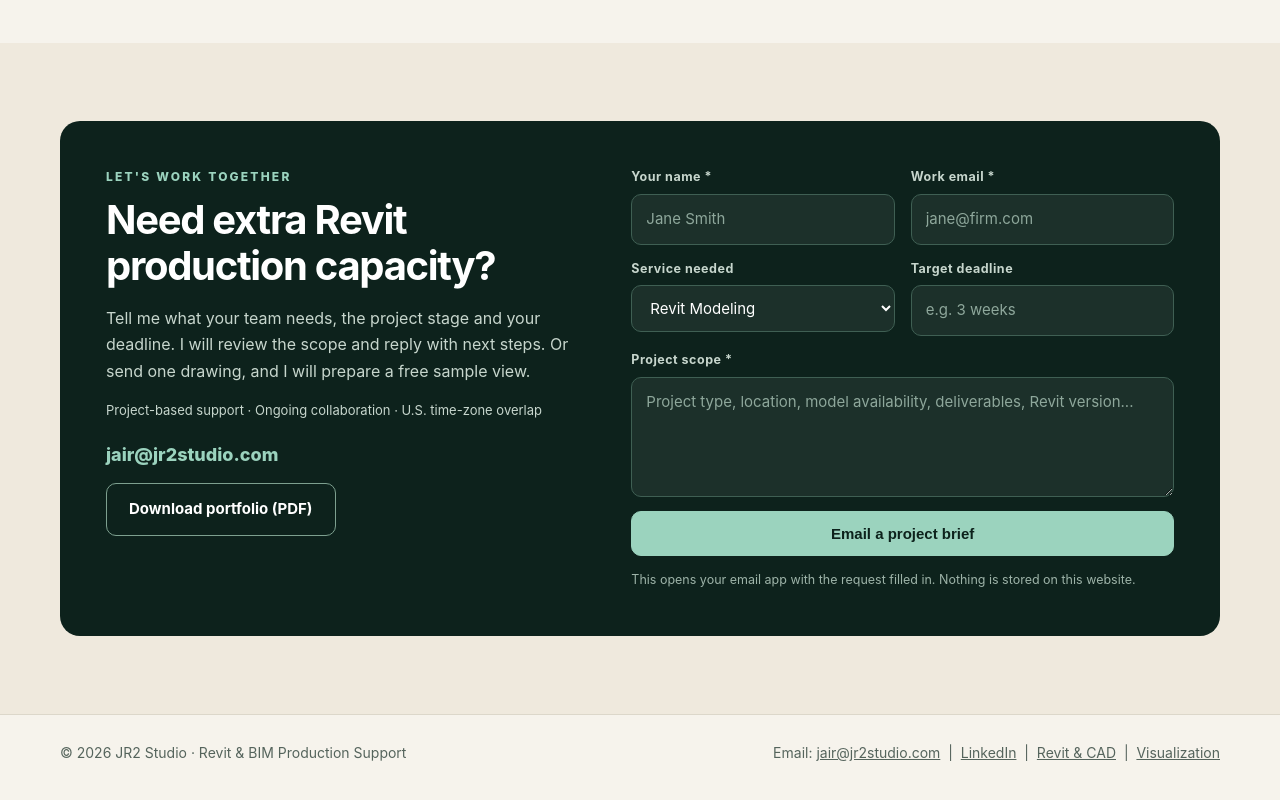
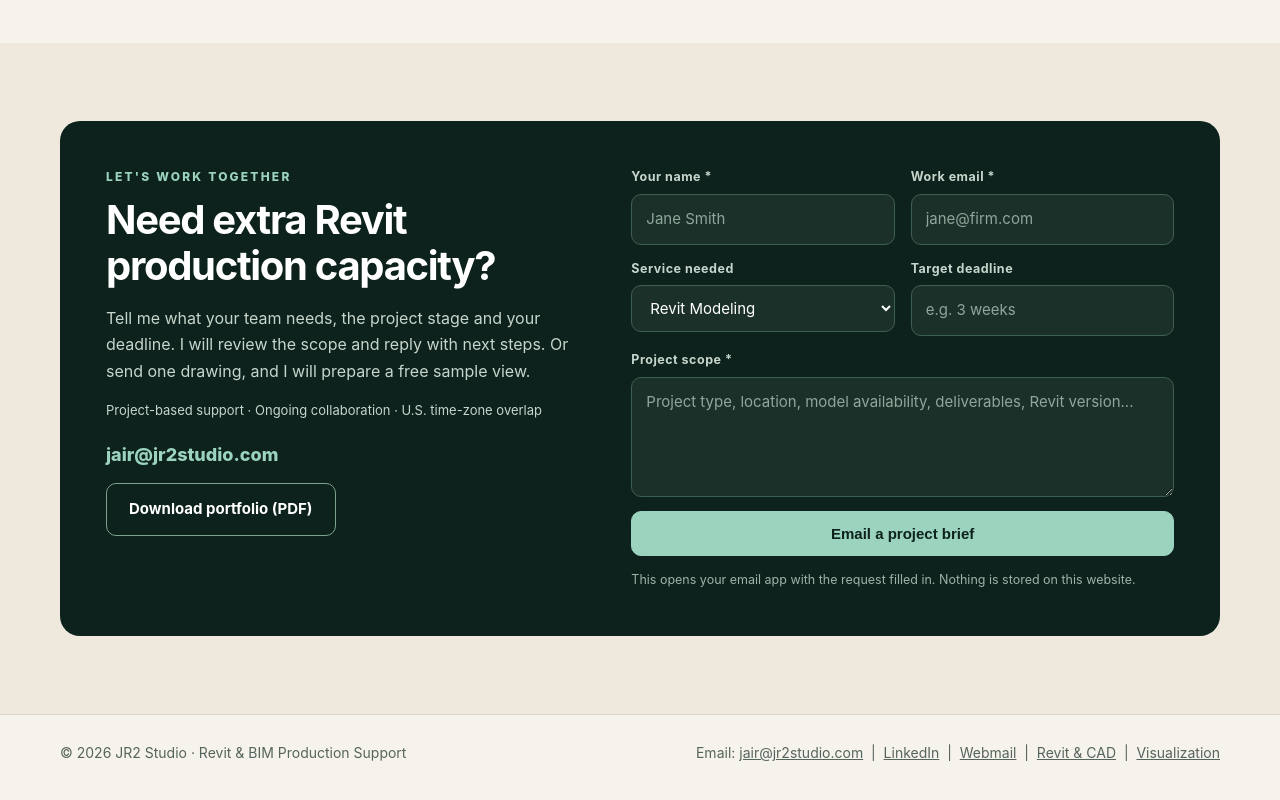
Before and after one commit to JR2PROJETOS/jr2studio, a plain HTML site: page index.html in a window 1280 px wide. Shown: the part 5914-6714 px from the top of the page. Drawn offline with Linux system fonts and the light colour scheme.

Commit message:
Footer: restore Webmail link
Co-Authored-By: Claude Sonnet 5.5 <noreply@anthropic.com>

```diff
--- a/index.html
+++ b/index.html
@@ -146,7 +146,7 @@
 </main>
 <footer><div class="wrap footerline">
   <span>&copy; <span id="year">2026</span> JR2 Studio &middot; Revit &amp; BIM Production Support</span>
-  <span>Email: <a href="mailto:jair@jr2studio.com">jair@jr2studio.com</a> &nbsp;|&nbsp; <a href="https://www.linkedin.com/in/jair-costa/" target="_blank" rel="noopener">LinkedIn</a> &nbsp;|&nbsp; <a href="/revit-cad/">Revit &amp; CAD</a> &nbsp;|&nbsp; <a href="/visualization/">Visualization</a></span>
+  <span>Email: <a href="mailto:jair@jr2studio.com">jair@jr2studio.com</a> &nbsp;|&nbsp; <a href="https://www.linkedin.com/in/jair-costa/" target="_blank" rel="noopener">LinkedIn</a> &nbsp;|&nbsp; <a href="https://email.secureserver.net/" target="_blank" rel="noopener">Webmail</a> &nbsp;|&nbsp; <a href="/revit-cad/">Revit &amp; CAD</a> &nbsp;|&nbsp; <a href="/visualization/">Visualization</a></span>
 </div></footer>
 <div class="lb" id="lb" role="dialog" aria-modal="true" aria-label="Image viewer"><button class="x" id="lbx" aria-label="Close">&#10005;</button><button class="pv" id="lbp" aria-label="Previous">&#8249;</button><img id="lbi" alt=""><button class="nx" id="lbn" aria-label="Next">&#8250;</button><div class="cap" id="lbc"></div></div>
 <script src="/assets/site.js"></script>
```
Also changed, not shown: revit-cad/index.html (+1 -1 lines), visualization/index.html (+1 -1 lines).
